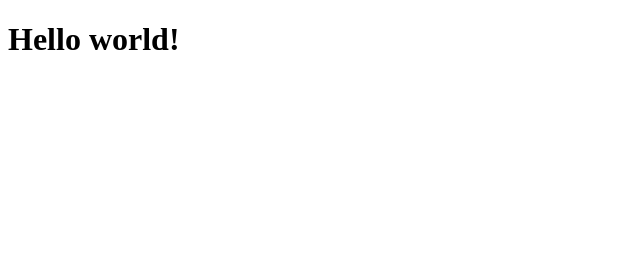
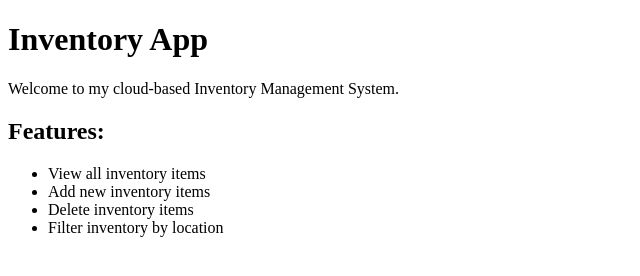
Before and after one commit to JulietAzagba/InventoryApp, a plain HTML site: page index.html in a window 1280 px wide. Shown: the whole page, without its empty margins (0-640 px from the left). Drawn offline with Linux system fonts and the light colour scheme.

Commit message:
Final update before submission

```diff
--- a/index.html
+++ b/index.html
@@ -1,11 +1,22 @@
 <!DOCTYPE html>
 <html lang="en">
 <head>
-  <meta charset="UTF-8" />
-  <meta name="viewport" content="width=device-width, initial-scale=1.0" />
-  <title>Inventory App</title>
+    <meta charset="UTF-8">
+    <meta name="viewport" content="width=device-width, initial-scale=1.0">
+    <title>Inventory App</title>
 </head>
 <body>
-  <h1>Hello world!</h1>
+
+    <h1>Inventory App</h1>
+    <p>Welcome to my cloud-based Inventory Management System.</p>
+
+    <h2>Features:</h2>
+    <ul>
+        <li>View all inventory items</li>
+        <li>Add new inventory items</li>
+        <li>Delete inventory items</li>
+        <li>Filter inventory by location</li>
+    </ul>
+
 </body>
 </html>
```
Also changed, not shown: 4 other files.
